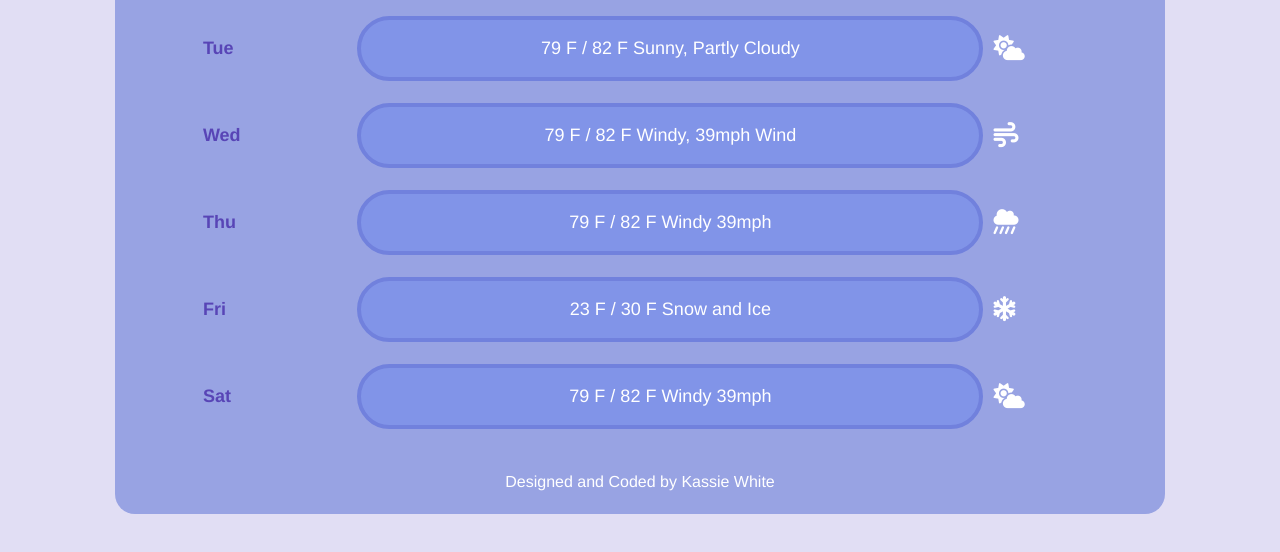
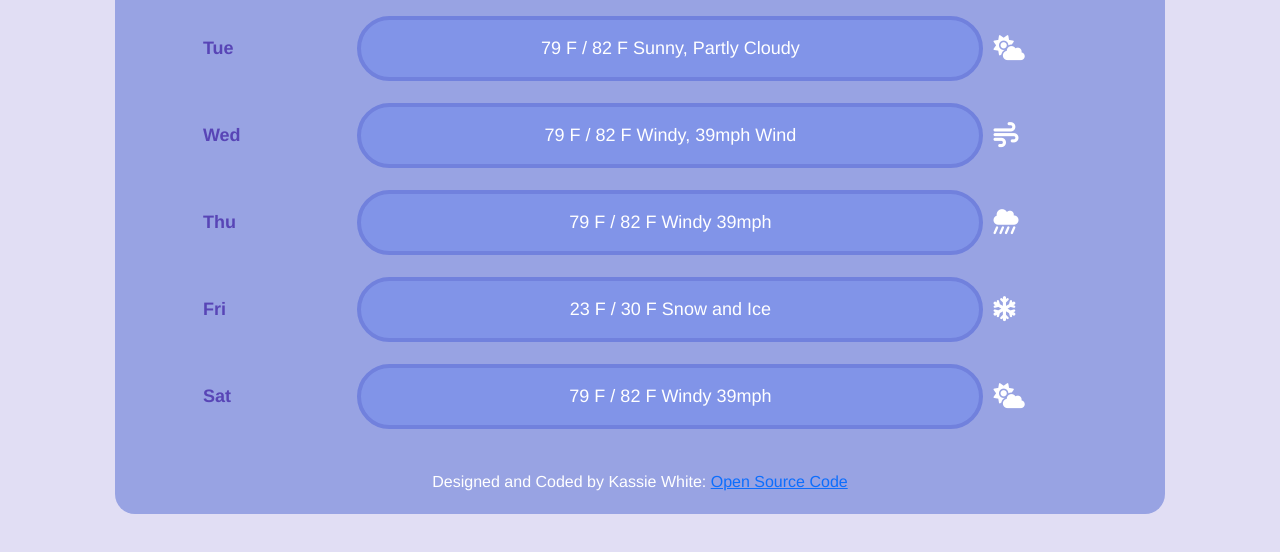
Before and after one commit to whitekf/KasGitHub-SheCodes-MyWeatherAnywhere, a plain HTML site: page index.html in a window 1280 px wide. Shown: the part 561-1113 px from the top of the page. Drawn offline with nearby package versions, Linux system fonts and the light colour scheme; no server answers.

Commit message:
Updated footer with open source code link

```diff
--- a/index.html
+++ b/index.html
@@ -211,7 +211,11 @@
         <!-- <item> -->
 
         <footer class="foot align-self-center">
-          Designed and Coded by Kassie White
+          Designed and Coded by Kassie White:
+          <a
+            href="https://github.com/whitekf/KasGitHub-SheCodes-MyWeatherAnywhere"
+            >Open Source Code</a
+          >
         </footer>
 
         <!-- Two Divs below should stay closed at end -->
```
